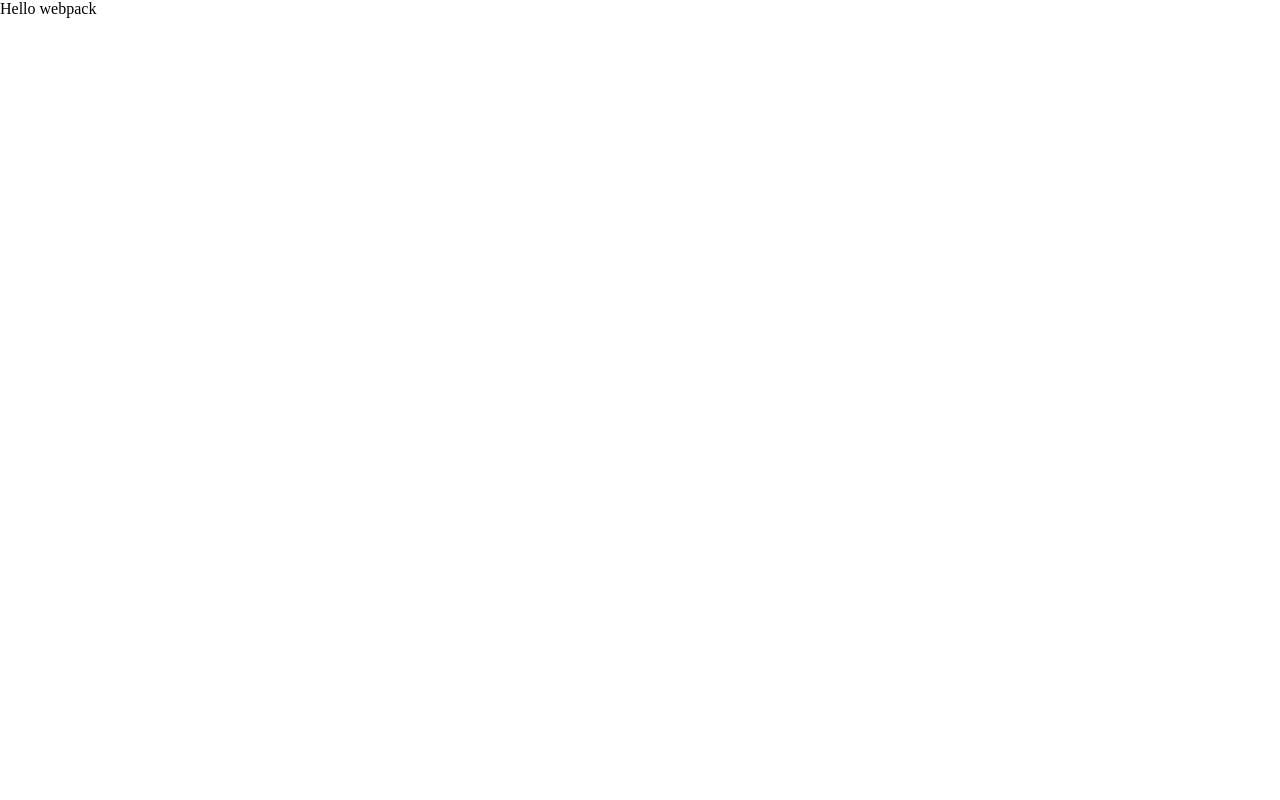
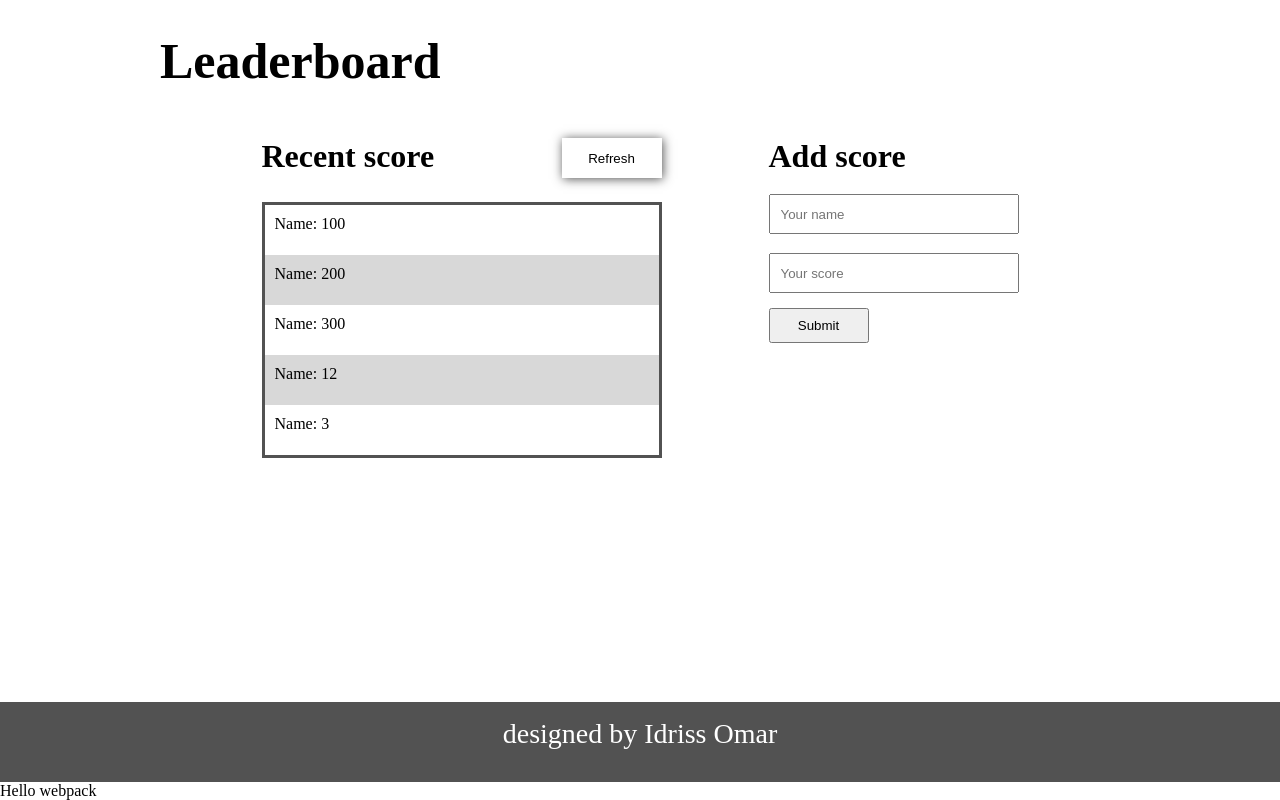
Before and after one commit to omarbabou/Leaderboard, a website built with webpack: page dist/index.html in a window 1280 px wide. Built offline with nearby package versions, Linux system fonts and the light colour scheme.

Commit message:
Add template in webpack configuration

```diff
--- a/dist/index.html
+++ b/dist/index.html
@@ -1,9 +1,48 @@
 <!DOCTYPE html>
-<html>
+<html lang="en">
   <head>
-    <meta charset="utf-8">
-    <title>Output Management</title>
-  <meta name="viewport" content="width=device-width, initial-scale=1"><script defer src="main.js"></script></head>
+    <meta charset="UTF-8" />
+    <meta http-equiv="X-UA-Compatible" content="IE=edge" />
+    <meta name="viewport" content="width=device-width, initial-scale=1.0" />
+    <link rel="stylesheet" href="css/index.css" />
+    <title>Leaderboard</title>
+  <script defer src="main.js"></script></head>
   <body>
+    <h1>Leaderboard</h1>
+    <div class="container">
+      <div class="players">
+        <div class="aside">
+          <h3>Recent score</h3>
+          <button class="refresh-btn">Refresh</button>
+        </div>
+        <ul class="clm-score">
+          <li>Name: 100</li>
+          <li>Name: 200</li>
+          <li>Name: 300</li>
+          <li>Name: 12</li>
+          <li>Name: 3</li>
+        </ul>
+      </div>
+
+      <div class="score-form">
+        <h3>Add score</h3>
+        <form>
+          <input
+            type="text"
+            name="player"
+            id="input-player"
+            placeholder="Your name"
+          />
+          <input
+            type="number"
+            name="score"
+            id="score"
+            placeholder="Your score"
+          />
+          <button type="submit" class="button">Submit</button>
+        </form>
+      </div>
+    </div>
+    <footer>designed by Idriss Omar</footer>
   </body>
 </html>
```
